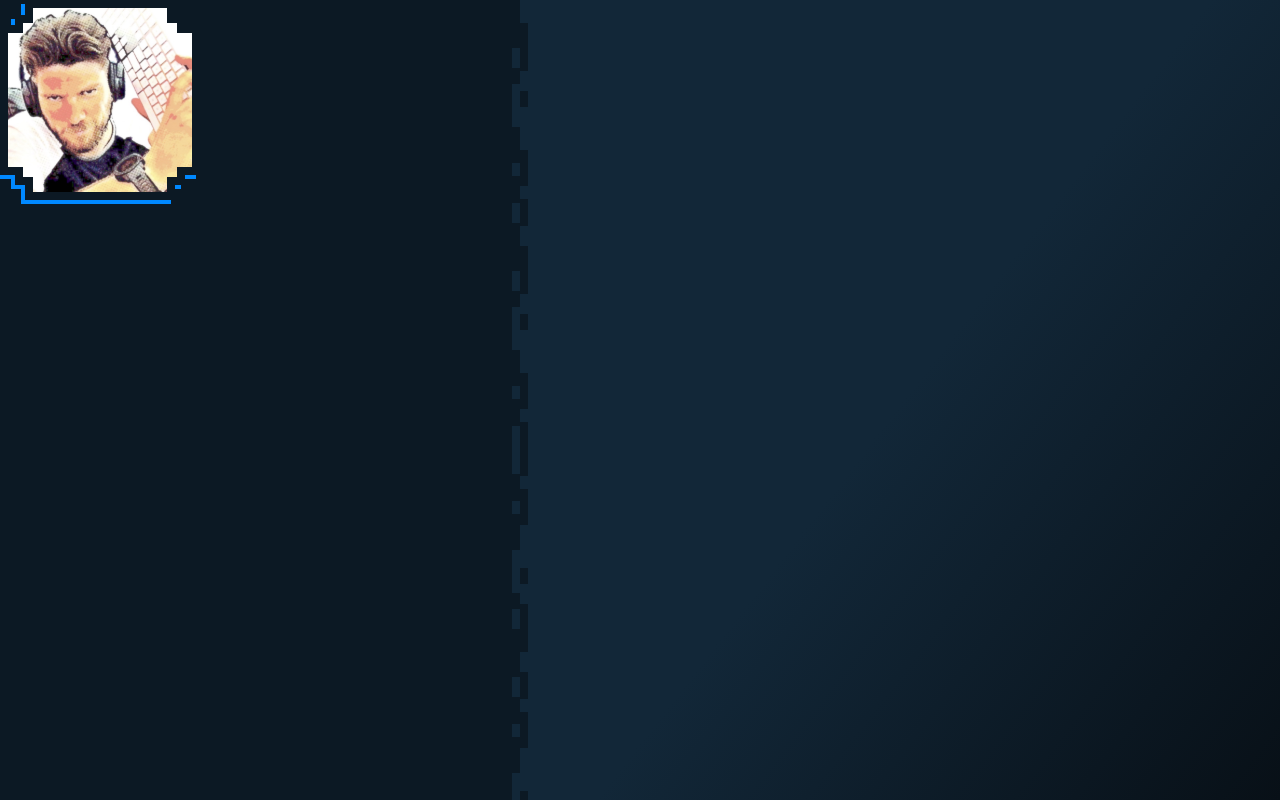
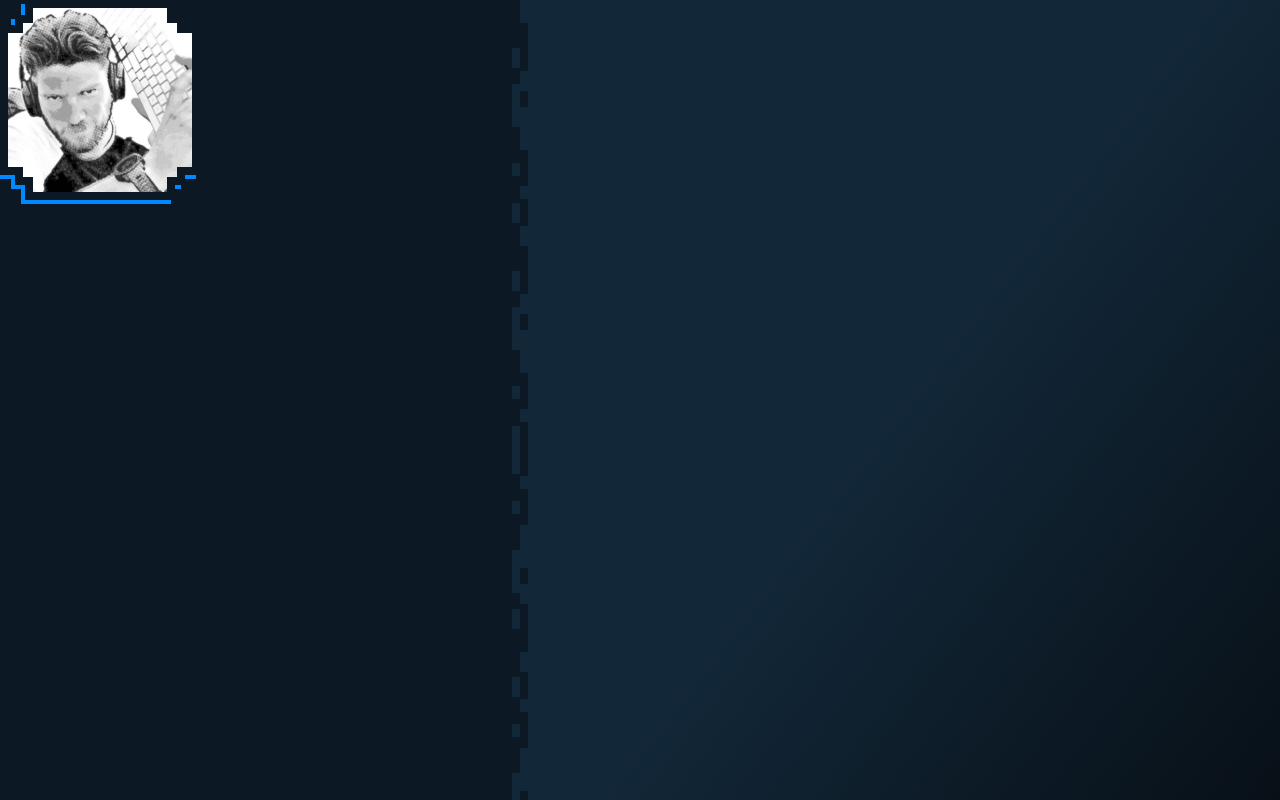
Before and after one commit to joeveiga/joeveiga.github.io, an Angular app: page / in a window 1280 px wide. Built offline with nearby package versions, Linux system fonts and the light colour scheme.

Commit message:
add grayscale filter to avatar

```diff
--- a/src/app/components/avatar/avatar.component.scss
+++ b/src/app/components/avatar/avatar.component.scss
@@ -52,6 +52,7 @@
       width: calc(var(--avatar-size) - 2 * var(--avatar-border-size));
       height: calc(var(--avatar-size) - 2 * var(--avatar-border-size));
       clip-path: var(--avatar-border-shape);
+      filter: grayscale(1);
     }
   }
 }
--- a/src/assets/decorations/index.html
+++ /dev/null
@@ -1,232 +0,0 @@
-<!DOCTYPE html>
-<html lang="en">
-<head>
-    <meta charset="UTF-8">
-    <meta name="viewport" content="width=device-width, initial-scale=1.0">
-    <title>Document</title>
-    <style>
-        body {
-  height: 100vh;
-  display: grid;
-  place-items: center;
-  margin: 0;
-  background: #122738;
-}
-
-/* blog cards */
-.blog-card-wrap {
-    transition: filter .1s;
-  will-change: transform;
-  filter: drop-shadow(0px 0px 0px #000);
-}
-
-.blog-card-wrap:hover {
-
-  filter: drop-shadow(-10px 10px 0px #000);
-}
-
-.blog-card {
-    cursor: pointer;
-  background: #0C1924;
-  color: white;
-  padding: 30px;
-  font: bold 32px system-ui;
-    clip-path: polygon(
-     20px 0,
-     calc(100% - 20px) 0,
-     calc(100% - 20px) 20px,
-     100% 20px,
-     100% calc(100% - 20px),
-     calc(100% - 20px) calc(100% - 20px),
-    calc(100% - 20px) 100%,
-    20px 100%,
-    20px calc(100% - 20px),
-    0px calc(100% - 20px),
-    0px 20px,
-    20px 20px
-  );
-}
-
-.blog-card::after {
-  content: "";
-  position: absolute;
-  background-color: transparent;
-  top: 0;
-  left: 0;;
-  width: 100%;
-  height: 100%;
-
-  clip-path: polygon(
-    20px 0,
-    calc(100% - 20px) 0,
-    calc(100% - 20px) 20px,
-    100% 20px,
-    100% calc(100% - 20px),
-    calc(100% - 20px) calc(100% - 20px),
-    calc(100% - 20px) 100%,
-    20px 100%,
-    20px calc(100% - 20px),
-    0px calc(100% - 20px),
-    0px 20px,
-    20px 20px,
-    20px 1px,
-    21px 1px,
-    21px 21px,
-    1px 21px,
-    1px calc(100% - 21px),
-    21px calc(100% - 21px),
-    21px calc(100% - 1px),
-    calc(100% - 21px) calc(100% - 1px),
-    calc(100% - 21px) calc(100% - 21px),
-    calc(100% - 1px) calc(100% - 21px),
-    calc(100% - 1px) 21px,
-    calc(100% - 21px) 21px,
-    calc(100% - 21px) 1px,
-    20px 1px
-  );
-}
-
-.blog-card-wrap:hover .blog-card::after {
-  background-color: blue;
-}
-
-/* border for home page */
-.with-border {
-width: 300px;
-height: 300px;
-background-color: #0C1924;
-position: relative;
-}
-
-.with-border::after {
-  content: '';
-  position: absolute;
-  top: 0;
-  bottom: 0;
-  left: 100%;
-  width: 16px;
-  background: url(home_panel_border.svg);
-}
-
-
-/* avatar
-  lgcorner / height = .15 ratio
-*/
-.avatar-wrapper {
-  filter: drop-shadow(-4px 4px 0px #0088FF)
-  ;
-}
-
-.avatar-ok {
-  position: relative;
-  width: 200px;
-  height: 200px;
-clip-path: polygon(
-  25px 0,
-  calc(100% - 25px) 0,
-  calc(100% - 25px) 15px,
-  calc(100% - 15px) 15px,
-  calc(100% - 15px) 25px,
-  100% 25px,
-  100% calc(100% - 25px),
-  calc(100% - 15px) calc(100% - 25px),
-  calc(100% - 15px) calc(100% - 15px),
-  calc(100% - 25px) calc(100% - 15px),
-  calc(100% - 25px) 100%,
-  25px 100%,
-  25px calc(100% - 15px),
-  15px calc(100% - 15px),
-  15px calc(100% - 25px),
-  0 calc(100% - 25px),
-  0 25px,
-  15px 25px,
-  15px 15px,
-  25px 15px,
-  25px 0
-);
-}
-
-.avatar {
-  position: relative;
-  background-color: #0C1924;
-  width: 200px;
-  height: 200px;
-clip-path: polygon(
-  25px 0,
-  calc(100% - 25px) 0,
-  calc(100% - 25px) 15px,
-  calc(100% - 15px) 15px,
-  calc(100% - 15px) 25px,
-  100% 25px,
-  100% calc(100% - 25px),
-  calc(100% - 15px) calc(100% - 25px),
-  calc(100% - 15px) calc(100% - 15px),
-  calc(100% - 25px) calc(100% - 15px),
-  calc(100% - 25px) 100%,
-  25px 100%,
-  25px calc(100% - 15px),
-  15px calc(100% - 15px),
-  15px calc(100% - 25px),
-  0 calc(100% - 25px),
-  0 25px,
-  15px 25px,
-  15px 15px,
-  25px 15px,
-  25px 0
-);
-}
-
-.avatar::after {
-  content: "";
-  position: absolute;
-  background-image: url(image.jpg);
-  background-size: cover;
-  top: 4px;
-  left: 4px;
-  width: 192px;
-  height: 192px;
-
-clip-path: polygon(
-  25px 0,
-  calc(100% - 25px) 0,
-  calc(100% - 25px) 15px,
-  calc(100% - 15px) 15px,
-  calc(100% - 15px) 25px,
-  100% 25px,
-  100% calc(100% - 25px),
-  calc(100% - 15px) calc(100% - 25px),
-  calc(100% - 15px) calc(100% - 15px),
-  calc(100% - 25px) calc(100% - 15px),
-  calc(100% - 25px) 100%,
-  25px 100%,
-  25px calc(100% - 15px),
-  15px calc(100% - 15px),
-  15px calc(100% - 25px),
-  0 calc(100% - 25px),
-  0 25px,
-  15px 25px,
-  15px 15px,
-  25px 15px,
-  25px 0
-);
-}
-
-    </style>
-</head>
-<body>
-    <div class="blog-card-wrap">
-        <div class="blog-card">
-          Tag
-        </div>
-
-      </div>
-      <div class="with-border">
-        <div class="avatar-wrapper">
-          <div class="avatar"></div>
-        </div>
-      </div>
-      <div class="avatar-wrapper">
-        <img src="image.jpg" class="avatar-ok"/>
-      </div>
-</body>
-</html>
```
